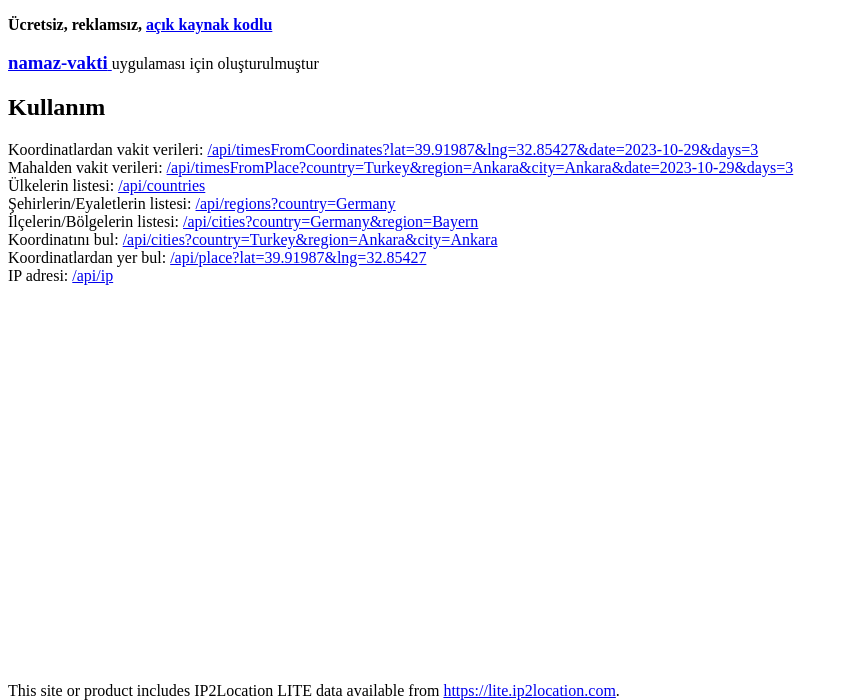
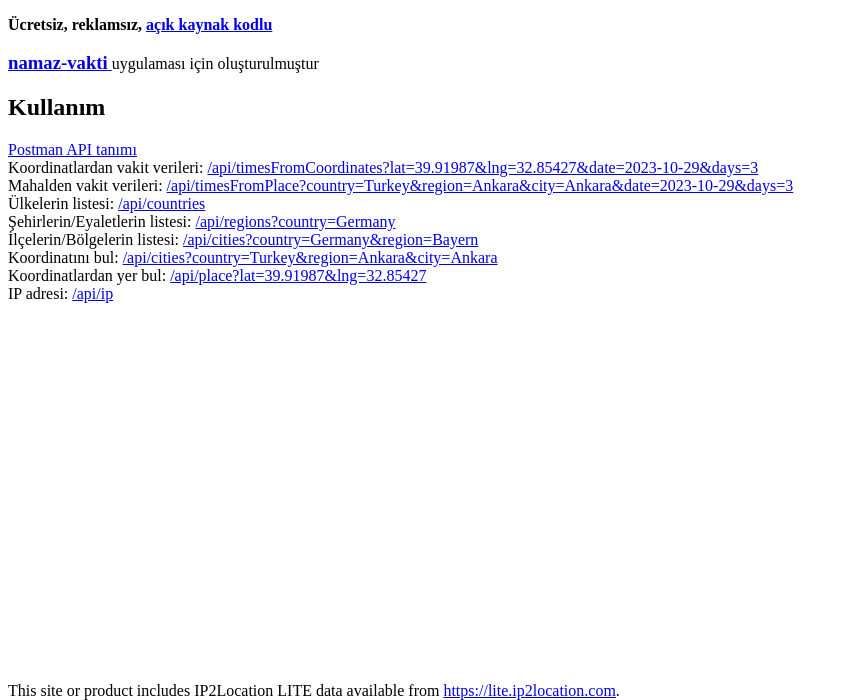
Before and after one commit to canbax/namaz-vakti-api, a website: page public/index.html in a window 1280 px wide. Shown: the part 100-800 px from the top of the page, without its empty margins (0-848 px from the left). Drawn offline with Linux system fonts and the light colour scheme.

Commit message:
postman API definition link added

```diff
--- a/public/index.html
+++ b/public/index.html
@@ -1,5 +1,6 @@
 <!DOCTYPE html>
 <html>
+
 <head>
   <title>Namaz Vakti API (v2.0)</title>
   <link rel="icon" href="favicon.ico" />
@@ -8,6 +9,7 @@
     h3 {
       display: inline;
     }
+
     .footer {
       position: absolute;
       bottom: 0;
@@ -35,19 +37,20 @@
 
   <br />
   <h2>Kullanım</h2>
+  <a target="_blank"
+    href="https://www.postman.com/canbax/workspace/namaz-vakti-api/api/bf039fea-6768-490b-b11d-11bb031bdd8a">
+    Postman API tanımı
+  </a>
+  <br />
   <span>Koordinatlardan vakit verileri: </span>
-    <a
-      target="_blank"
-      href="/api/timesFromCoordinates?lat=39.91987&lng=32.85427&date=2023-10-29&days=3&timezoneOffset=180"
-    >
+  <a target="_blank"
+    href="/api/timesFromCoordinates?lat=39.91987&lng=32.85427&date=2023-10-29&days=3&timezoneOffset=180">
     /api/timesFromCoordinates?lat=39.91987&lng=32.85427&date=2023-10-29&days=3
   </a>
   <br />
   <span>Mahalden vakit verileri: </span>
-    <a
-      target="_blank"
-      href="/api/timesFromPlace?country=Turkey&region=Ankara&city=Ankara&date=2023-10-29&days=3&timezoneOffset=180"
-    >
+  <a target="_blank"
+    href="/api/timesFromPlace?country=Turkey&region=Ankara&city=Ankara&date=2023-10-29&days=3&timezoneOffset=180">
     /api/timesFromPlace?country=Turkey&amp;region=Ankara&city=Ankara&date=2023-10-29&days=3
   </a>
   <br />
@@ -65,10 +68,7 @@
   </a>
   <br />
   <span>Koordinatını bul: </span>
-    <a
-      target="_blank"
-      href="/api/coordinates?country=Turkey&region=Ankara&city=Ankara"
-    >
+  <a target="_blank" href="/api/coordinates?country=Turkey&region=Ankara&city=Ankara">
     <span>/api/cities?country=Turkey&amp;region=Ankara&city=Ankara</span>
   </a>
   <br />
@@ -85,4 +85,5 @@
     <a href="https://lite.ip2location.com">https://lite.ip2location.com</a>.
   </div>
 </body>
+
 </html>
```
Lines whose indentation alone changed are shown as unchanged.
